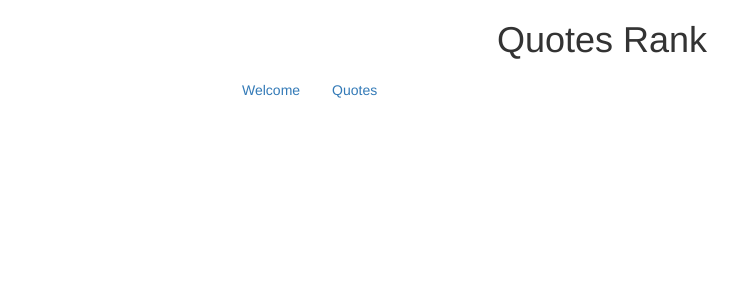
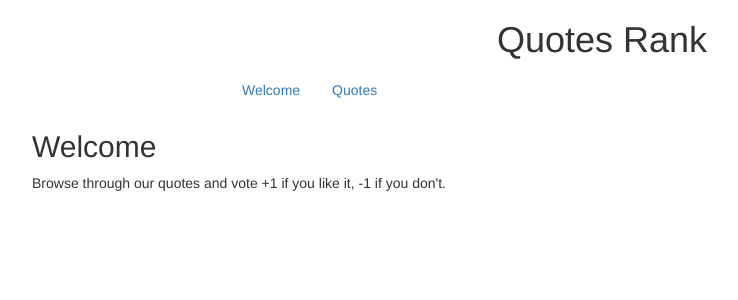
Before and after one commit to nenoch/ang2-quotes-app, an Angular app: page /welcome in a window 1280 px wide. Shown: the top 300 px of the page, without its empty margins (38-776 px from the left). Built offline with nearby package versions, Linux system fonts and the light colour scheme.

Commit message:
Add routes to frontend nav
- Create app.routes.ts file with paths
- Import routing const to app.module.ts
- Add routerLinks to nav html
- Add router-outlet selector to app.component.html

```diff
--- a/src/app/app-header-nav/app-header-nav.component.html
+++ b/src/app/app-header-nav/app-header-nav.component.html
@@ -2,10 +2,10 @@
   <nav class="col-md-8 col-md-offset-2">
     <ul class="nav nav-pills">
       <li>
-        <a>Welcome</a>
+        <a [routerLink]="['/welcome']">Welcome</a>
       </li>
       <li>
-        <a>Quotes</a>
+        <a [routerLink]="['/quotes']">Quotes</a>
       </li>
     </ul>
   </nav>
--- a/src/app/app.component.html
+++ b/src/app/app.component.html
@@ -1,4 +1,5 @@
 <div class="container">
   <h1 class="text-center">{{title}}</h1>
   <app-header-nav></app-header-nav>
+  <router-outlet></router-outlet>
 </div>
--- /dev/null
+++ b/src/app/app.routes.ts
@@ -0,0 +1,11 @@
+import { Routes, RouterModule } from '@angular/router';
+import { QuotesPageComponent } from './quotes-page/quotes-page.component';
+import { MainPageComponent } from './main-page/main-page.component';
+
+const APP_ROUTES: Routes = [
+  {path: '', redirectTo: 'welcome', pathMatch: 'full'},
+  {path: 'welcome', component: MainPageComponent},
+  {path: 'quotes', component: QuotesPageComponent},
+];
+
+export const routing = RouterModule.forRoot(APP_ROUTES);
--- /dev/null
+++ b/src/app/main-page/main-page.component.html
@@ -0,0 +1,4 @@
+<div class="md-col-8 md-col-offset-2">
+  <h2>{{ welcomeMessage }}</h2>
+  <p>{{ welcomeContent }}</p>
+</div>
--- /dev/null
+++ b/src/app/main-page/main-page.component.ts
@@ -0,0 +1,11 @@
+import { Component } from '@angular/core';
+
+@Component({
+  selector: 'app-main-page',
+  templateUrl: './main-page.component.html',
+  styleUrls: ['./main-page.component.css']
+})
+export class MainPageComponent {
+  welcomeMessage = "Welcome";
+  welcomeContent = "Browse through our quotes and vote +1 if you like it, -1 if you don't."
+}
--- /dev/null
+++ b/src/app/quotes-page/quotes-page.component.html
@@ -0,0 +1,3 @@
+<div class="md-col-8 md-col-offset-2">
+  <h2>Quotes page</h2>
+</div>
```
Also changed, not shown: src/app/app.module.ts (+8 -2 lines), src/app/quotes-page/quotes-page.component.ts (added, +10 -0 lines), src/app/main-page/main-page.component.css (added), src/app/quotes-page/quotes-page.component.css (added), 2 other files (tests, documents, lock files or other folders).
